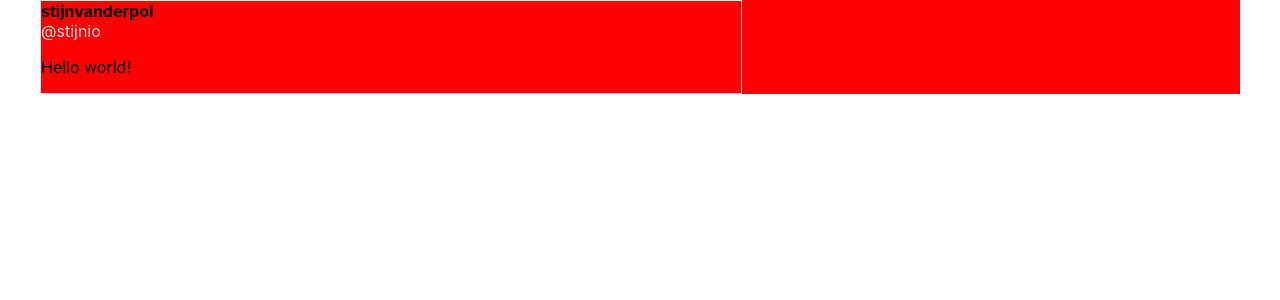
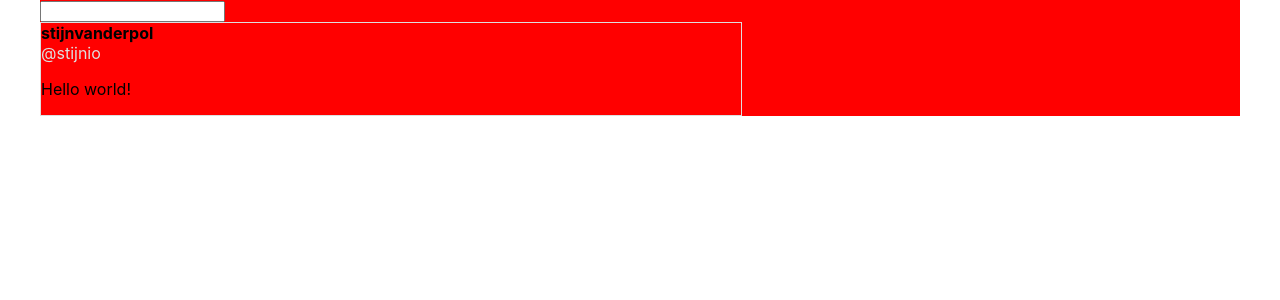
Before and after one commit to stijnvanderpol/h1-twitter-client, a React (Create React App) app: page / in a window 1280 px wide. Shown: the top 300 px of the page. Built offline with nearby package versions, Linux system fonts and the light colour scheme.

Commit message:
add a SearchField component to provide search input for the Api

```diff
--- /dev/null
+++ b/src/components/SearchField.tsx
@@ -0,0 +1,20 @@
+import React, { useState, ChangeEvent, useEffect } from 'react';
+import { useDebounce } from 'use-debounce';
+
+export const SearchField = () => {
+
+    const [searchString, setSearchString] = useState('')
+    const [debouncedSearchString] = useDebounce(searchString, 500);
+
+    const onChangeHandler = (event: ChangeEvent<HTMLInputElement>) => {
+        setSearchString(event.target.value);
+    }
+
+    useEffect(() => {
+        // search the API
+    }, [debouncedSearchString]);
+
+    return (
+        <input type="text" onChange={onChangeHandler} />
+    );
+}
--- a/src/pages/HomePage.tsx
+++ b/src/pages/HomePage.tsx
@@ -2,6 +2,7 @@ import * as React from 'react';
 import {createUseStyles} from 'react-jss'
 
 import { Tweet } from '../components/Tweet';
+import { SearchField } from '../components/SearchField';
 
 export const HomePage = () => {
     const classes = createUseStyles({
@@ -15,7 +16,7 @@ export const HomePage = () => {
 
     return (
         <div className={classes.container}>
-
+            <SearchField />
 
             <Tweet
                 username="stijnvanderpol"
```
